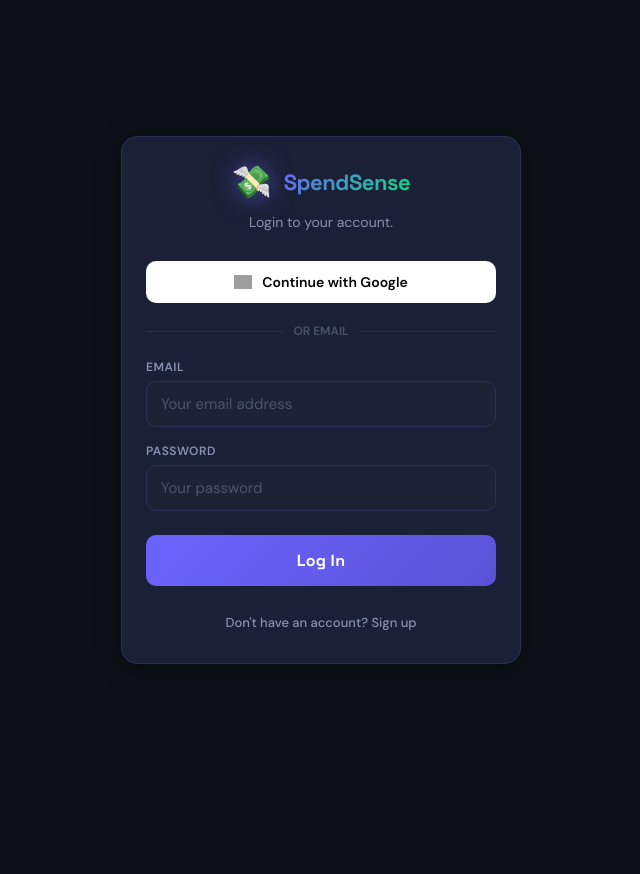
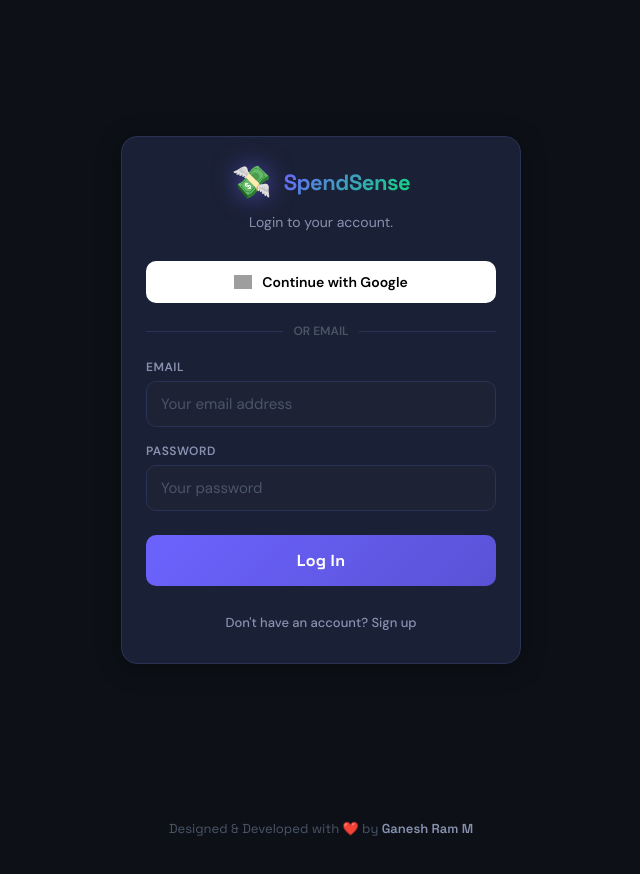
Before and after one commit to ganeshtamil2003/Spend-Sense, a React (Create React App) app in the folder finance-tracker/frontend/: page /login in a window 1280 px wide. Shown: the top 874 px of the page, without its empty margins (319-959 px from the left). Before the commit the page ends 800 px from the top, so only its background shows below. Built offline with nearby package versions, Linux system fonts and the light colour scheme; no server answers; grey boxes are pictures that could not be loaded.

Commit message:
feat: add footer with developer credits to App component

```diff
--- a/finance-tracker/frontend/src/App.js
+++ b/finance-tracker/frontend/src/App.js
@@ -60,6 +60,10 @@ function App() {
           <Route path="/history" element={<PrivateRoute><ExpenseList /></PrivateRoute>} />
         </Routes>
       </main>
+
+      <footer style={{ textAlign: 'center', padding: '20px 20px 40px', color: 'var(--text3)', fontSize: '13px', fontFamily: 'Space Grotesk, sans-serif' }}>
+        Designed & Developed with ❤️ by <a href="https://linkedin.com/in/ganesh-ram-m-410308213" target="_blank" rel="noreferrer" style={{ color: 'var(--text2)', textDecoration: 'none', fontWeight: 600 }}>Ganesh Ram M</a>
+      </footer>
     </div>
   );
 }
```
